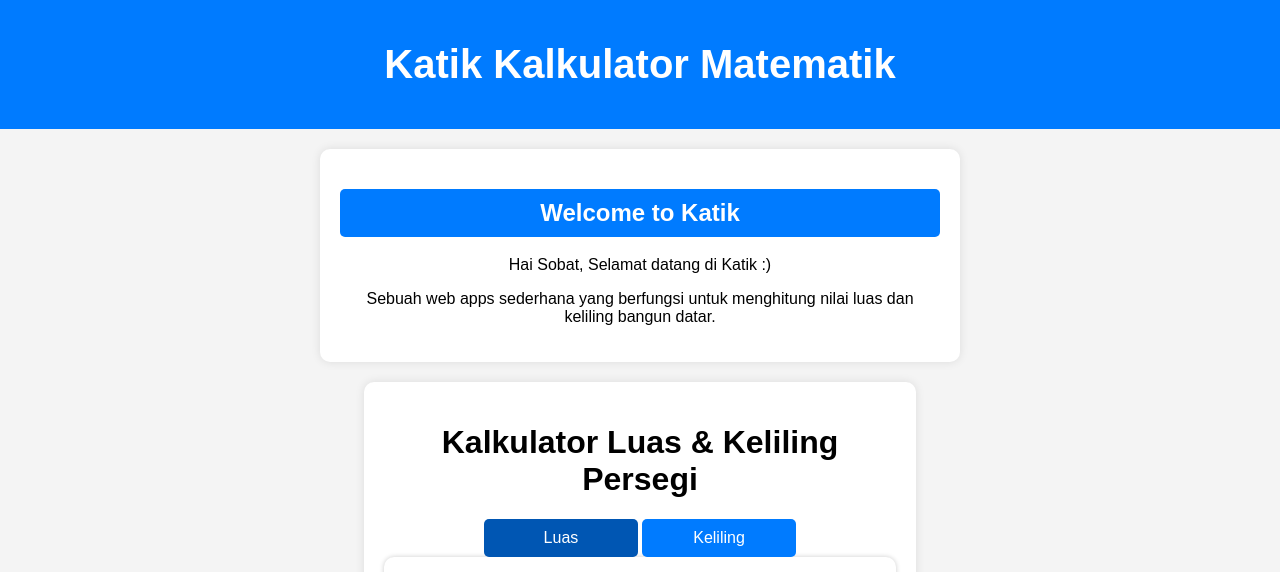
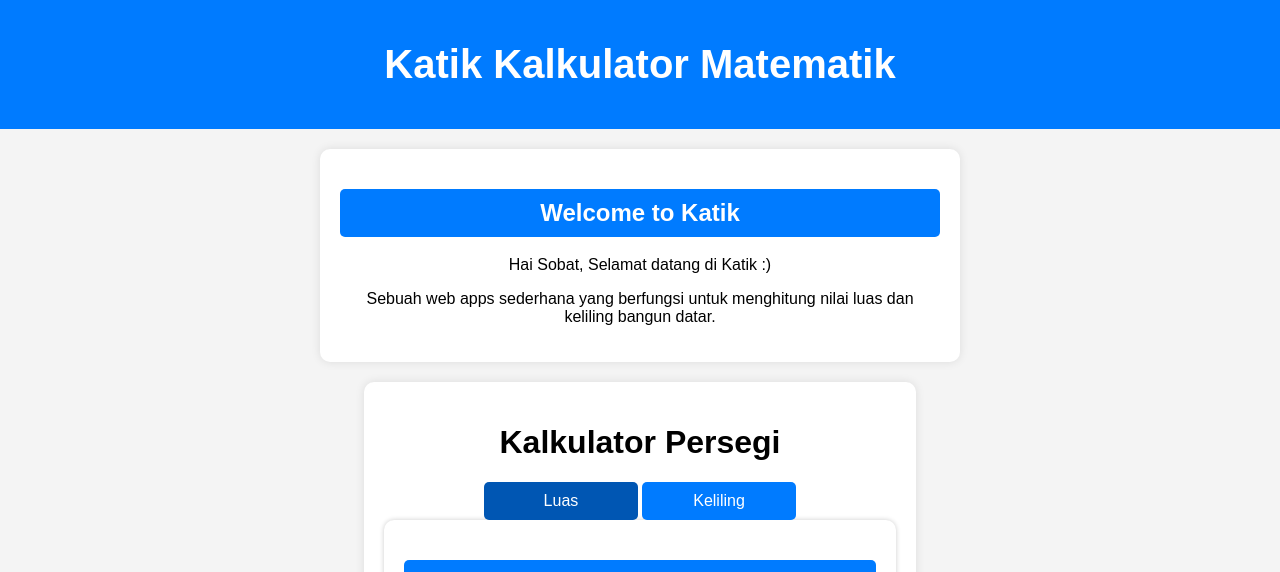
Before and after one commit to revou-fundamental-course/17-mar-25-Gitasitinurhaliza, a plain HTML site: page index.html in a window 1280 px wide. Shown: the top 572 px of the page. Drawn offline with Linux system fonts and the light colour scheme.

Commit message:
Update index.html

```diff
--- a/index.html
+++ b/index.html
@@ -23,7 +23,7 @@
       </section>
 
       <div class="container">
-        <h1>Kalkulator Luas & Keliling Persegi</h1>
+        <h1>Kalkulator Persegi</h1>
 
         <div class="button-container">
           <button
```
